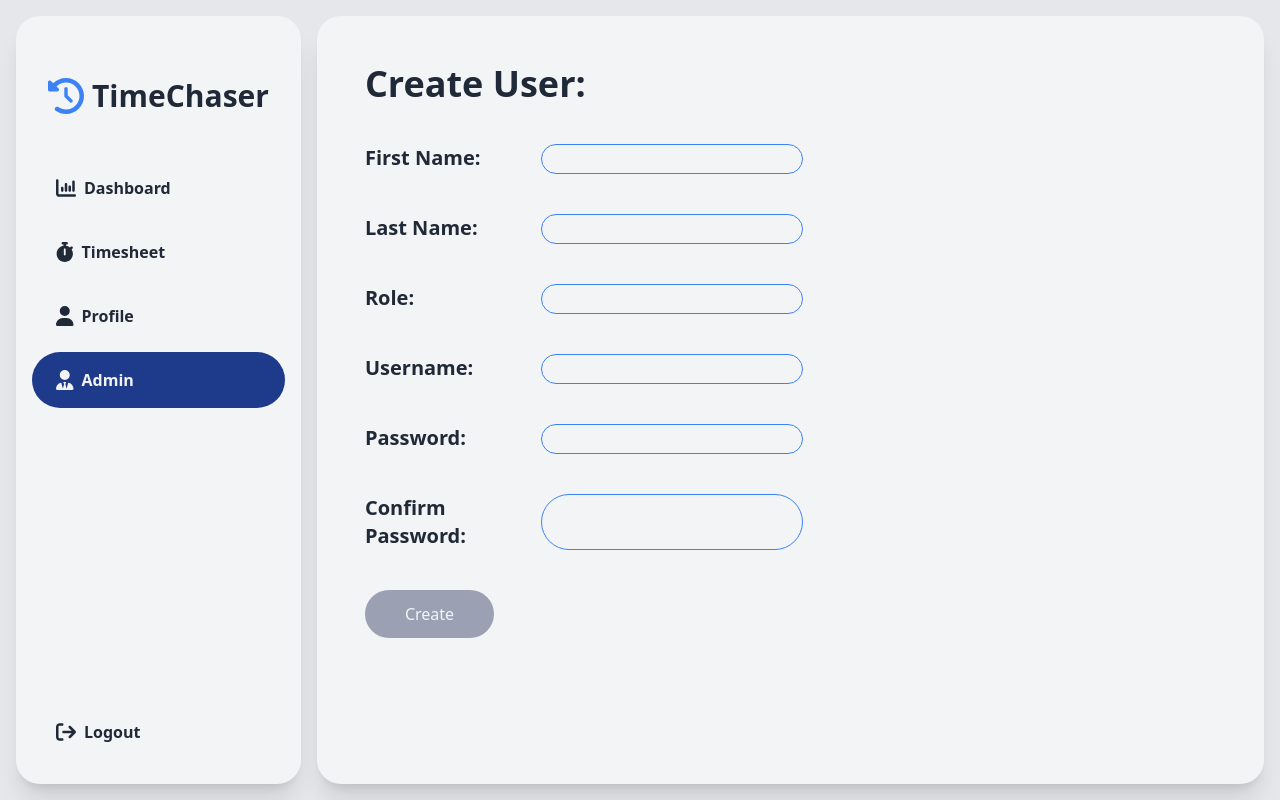
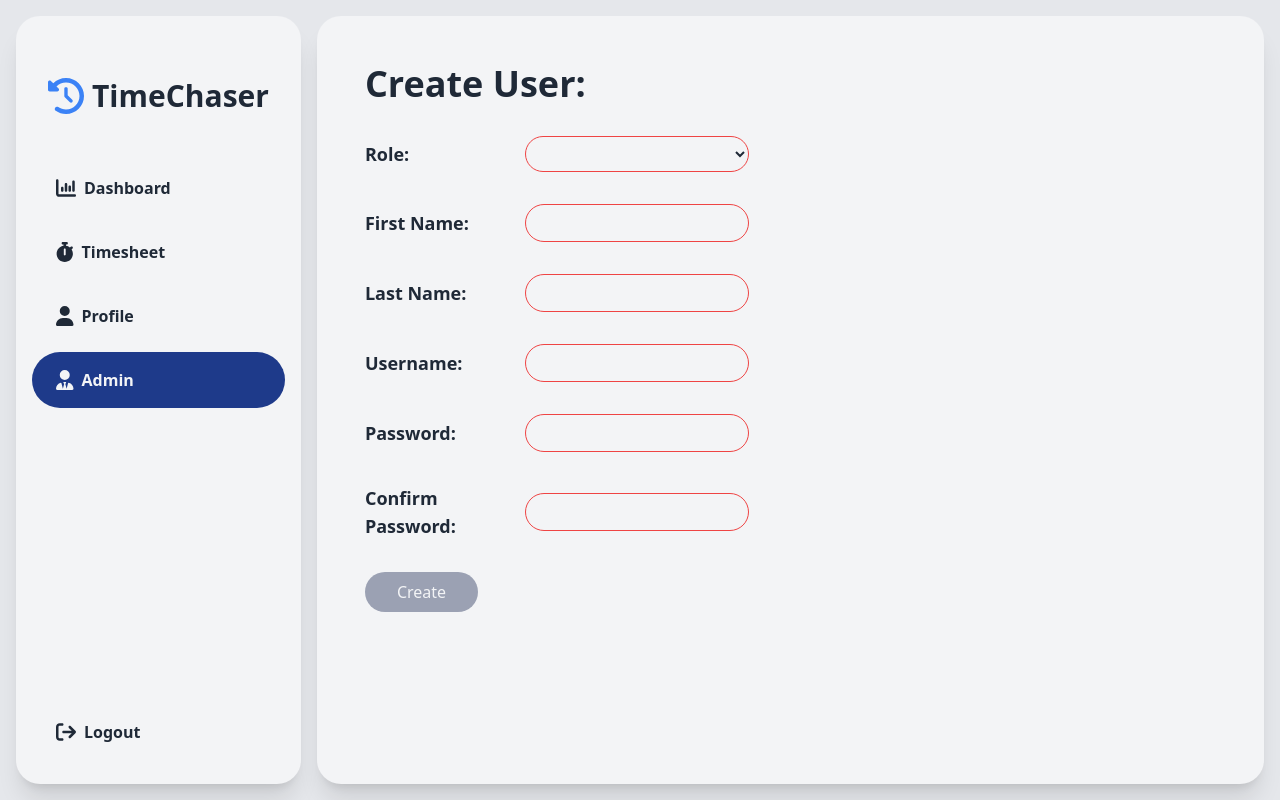
Before and after one commit to jussaw/timechaser, a React (Vite) app in the folder frontend/: page /admin in a window 1280 px wide. Built offline with nearby package versions, Linux system fonts and the light colour scheme.

Commit message:
Add errors and validation for form fields

```diff
--- a/frontend/src/pages/Admin.jsx
+++ b/frontend/src/pages/Admin.jsx
@@ -1,43 +1,49 @@
 import React, { useState, useEffect } from "react";
+import Select from "react-select";
 import "../styles/Admin.css";
 
 export default function Admin() {
   const [formValues, setFormValues] = useState({
+    role: "",
     firstName: "",
     lastName: "",
     username: "",
     password: "",
     confirmPassword: "",
-    role: "",
   });
   const [isFormFieldsValid, setIsFormFieldsValid] = useState({
+    role: false,
     firstName: false,
     lastName: false,
     username: false,
     password: false,
     confirmPassword: false,
-    role: false,
-  });
-  const [formErrors, setFormErrors] = useState({
-    firstName: "",
-    lastName: "",
-    username: "",
-    password: "",
-    confirmPassword: "",
-    role: "",
   });
   const [isFormValid, setIsFormValid] = useState(false);
+  const [focusedField, setFocusedField] = useState("");
+
+  const formErrors = {
+    firstName: "First name must not be empty",
+    lastName: "Last name must not be empty",
+    role: "Role must be selected",
+    username: "Username must be at least 8 characters",
+    password:
+      "Password must be at least 8 characters long and contain at least one number, one uppercase letter, and one !@#$%^&*()-=[]~_+{}.",
+    confirmPassword: "Passwords do not match",
+  };
+  const passwordRegex =
+    /^(?=.*\d)(?=.*[A-Z])(?=.*[!@#$%^&*()\-[\]~_+{}]).{8,}$/;
 
   useEffect(() => {
-    // Set each individual field validity to true
-    // TODO: Update qualifiers for username, password, and confirmPassword
     setIsFormFieldsValid({
+      role: formValues["role"].trim() !== "",
       firstName: formValues["firstName"].trim() !== "",
       lastName: formValues["lastName"].trim() !== "",
-      username: formValues["username"].trim() !== "",
-      password: formValues["password"].trim() !== "",
-      confirmPassword: formValues["confirmPassword"].trim() !== "",
-      role: formValues["role"].trim() !== "",
+      username: formValues["username"].length >= 8,
+      password: passwordRegex.test(formValues["password"]),
+      confirmPassword:
+        formValues["confirmPassword"].trim() !== "" &&
+        formValues["confirmPassword"] === formValues["password"],
     });
   }, [formValues]);
 
@@ -50,7 +56,6 @@ export default function Admin() {
       }
     }
     setIsFormValid(valid);
-    // TODO: Set errors for unqualified fields
   }, [isFormFieldsValid]);
 
   const handleChange = (e) => {
@@ -61,91 +66,194 @@ export default function Admin() {
     });
   };
 
+  const handleFocus = (e) => {
+    setFocusedField(e.target.name);
+  };
+
+  const handleBlur = () => {
+    setFocusedField("");
+  };
+
+  // TODO: Business logic for sending POST request to create user
+  // TODO: Trim all fields before sending POST request
+  const onSubmit = () => {};
+
   return (
-    <div className="full-page-component flex flex-grow flex-col justify-start space-y-10 p-12">
+    <div className="full-page-component flex flex-grow flex-col justify-start space-y-8 p-12">
       <h1 className="text-4xl font-bold">Create User: </h1>
-      <form className="flex flex-grow flex-col justify-start space-y-10">
-        <div className="flex flex-col space-y-10">
-          <div className="admin-input-label-box">
-            <label className="admin-label-box" htmlFor="">
+      <form className="flex flex-grow flex-col justify-start space-y-8">
+        <div className="flex w-full flex-col space-y-8">
+          <div className="admin-label-input-error">
+            <div className="admin-label-input">
+              <label className="admin-label" htmlFor="role">
+                Role:
+              </label>
+              <select
+                className={
+                  isFormFieldsValid["role"]
+                    ? "admin-input"
+                    : "admin-input-invalid"
+                }
+                name="role"
+                value={formValues.role}
+                onChange={handleChange}
+                onFocus={handleFocus}
+                onBlur={handleBlur}
+              >
+                <option value=""></option>
+                <option value="admin">Admin</option>
+                <option value="manager">Manager</option>
+                <option value="user">User</option>
+              </select>
+              {/* <Select
+                className={`basic-single ${
+                  isFormFieldsValid["role"]
+                    ? "admin-input"
+                    : "admin-input-invalid"
+                }}`}
+                classNamePrefix="select"
+                defaultValue={"blue"}
+                isDisabled={false}
+                isLoading={false}
+                isClearable={false}
+                isRtl={false}
+                isSearchable={false}
+                name="role"
+                options={["blue", "red", "orange"]}
+              /> */}
+            </div>
+            {focusedField === "role" && !isFormFieldsValid["role"] && (
+              <span className="admin-error">{formErrors["role"]}</span>
+            )}
+          </div>
+          <div className="admin-label-input-error">
+            <div className="admin-label-input">
+              <label className="admin-label" htmlFor="firstName">
                 First Name:
               </label>
               <input
-              className="admin-input-box"
+                className={
+                  isFormFieldsValid["firstName"]
+                    ? "admin-input"
+                    : "admin-input-invalid"
+                }
                 type="text"
                 name="firstName"
                 value={formValues.firstName}
                 onChange={handleChange}
+                onFocus={handleFocus}
+                onBlur={handleBlur}
               />
             </div>
-          <div className="admin-input-label-box">
-            <label className="admin-label-box" htmlFor="">
+            {focusedField === "firstName" &&
+              !isFormFieldsValid["firstName"] && (
+                <span className="admin-error">{formErrors["firstName"]}</span>
+              )}
+          </div>
+          <div className="admin-label-input-error">
+            <div className="admin-label-input">
+              <label className="admin-label" htmlFor="lastName">
                 Last Name:
               </label>
               <input
-              className="admin-input-box"
+                className={
+                  isFormFieldsValid["lastName"]
+                    ? "admin-input"
+                    : "admin-input-invalid"
+                }
                 type="text"
                 name="lastName"
                 value={formValues.lastName}
                 onChange={handleChange}
+                onFocus={handleFocus}
+                onBlur={handleBlur}
               />
             </div>
-          <div className="admin-input-label-box">
-            <label className="admin-label-box" htmlFor="">
-              Role:
-            </label>
-            <input
-              className="admin-input-box"
-              type="text"
-              name="role"
-              value={formValues.role}
-              onChange={handleChange}
-            />
+            {focusedField === "lastName" && !isFormFieldsValid["lastName"] && (
+              <span className="admin-error">{formErrors["lastName"]}</span>
+            )}
           </div>
-          <div className="admin-input-label-box">
-            <label className="admin-label-box" htmlFor="">
+          <div className="admin-label-input-error">
+            <div className="admin-label-input">
+              <label className="admin-label" htmlFor="username">
                 Username:
               </label>
               <input
-              className="admin-input-box"
+                className={
+                  isFormFieldsValid["username"]
+                    ? "admin-input"
+                    : "admin-input-invalid"
+                }
                 type="text"
                 name="username"
                 value={formValues.username}
                 onChange={handleChange}
+                onFocus={handleFocus}
+                onBlur={handleBlur}
               />
             </div>
-          <div className="admin-input-label-box">
-            <label className="admin-label-box" htmlFor="">
+            {focusedField === "username" && !isFormFieldsValid["username"] && (
+              <span className="admin-error">{formErrors["username"]}</span>
+            )}
+          </div>
+          <div className="admin-label-input-error">
+            <div className="admin-label-input">
+              <label className="admin-label" htmlFor="password">
                 Password:
               </label>
               <input
-              className="admin-input-box"
+                className={
+                  isFormFieldsValid["password"]
+                    ? "admin-input"
+                    : "admin-input-invalid"
+                }
                 type="password"
                 name="password"
                 value={formValues.password}
                 onChange={handleChange}
+                onFocus={handleFocus}
+                onBlur={handleBlur}
               />
             </div>
-          <div className="admin-input-label-box">
-            <label className="admin-label-box" htmlFor="">
+            {focusedField === "password" && !isFormFieldsValid["password"] && (
+              <span className="admin-error">{formErrors["password"]}</span>
+            )}
+          </div>
+          <div className="admin-label-input-error">
+            <div className="admin-label-input">
+              <label className="admin-label" htmlFor="confirmPassword">
                 Confirm Password:
               </label>
               <input
-              className="admin-input-box"
+                className={
+                  isFormFieldsValid["confirmPassword"]
+                    ? "admin-input"
+                    : "admin-input-invalid"
+                }
                 type="password"
                 name="confirmPassword"
                 value={formValues.confirmPassword}
                 onChange={handleChange}
+                onFocus={handleFocus}
+                onBlur={handleBlur}
               />
+            </div>
+            {focusedField === "confirmPassword" &&
+              !isFormFieldsValid["confirmPassword"] && (
+                <span className="admin-error">
+                  {formErrors["confirmPassword"]}
+                </span>
+              )}
           </div>
         </div>
         <button
-          className={`w-fit rounded-full p-3 px-10 text-custom-white ${
+          className={`w-fit rounded-full p-2 px-8 text-custom-white ${
             isFormValid
               ? "bg-custom-blue hover:bg-custom-blue-dark"
               : "bg-custom-disable"
           }`}
           disabled={!isFormValid}
+          onSubmit={onSubmit}
         >
           Create
         </button>
--- a/frontend/src/styles/Admin.css
+++ b/frontend/src/styles/Admin.css
@@ -1,11 +1,23 @@
-.admin-input-label-box {
-  @apply flex flex-row;
+.admin-label-input-error {
+  @apply flex flex-col space-y-2;
 }
 
-.admin-input-box {
-  @apply rounded-full border border-custom-blue bg-custom-white text-lg;
+.admin-label-input {
+  @apply flex flex-row items-center;
 }
 
-.admin-label-box {
-  @apply flex w-44 text-xl font-semibold;
+.admin-input {
+  @apply w-56 rounded-full border border-custom-blue bg-custom-white px-3 py-1 text-lg focus:outline-none focus:ring-2 focus:ring-custom-blue;
 }
+
+.admin-input-invalid {
+  @apply w-56 rounded-full border border-custom-red bg-custom-white px-3 py-1 text-lg focus:outline-none focus:ring-2 focus:ring-custom-red;
+}
+
+.admin-label {
+  @apply flex w-40 text-lg font-semibold;
+}
+
+.admin-error {
+  @apply w-fit rounded-xl bg-custom-red p-2 px-3 text-custom-white;
+}
```
Lines whose indentation alone changed are shown as unchanged.
